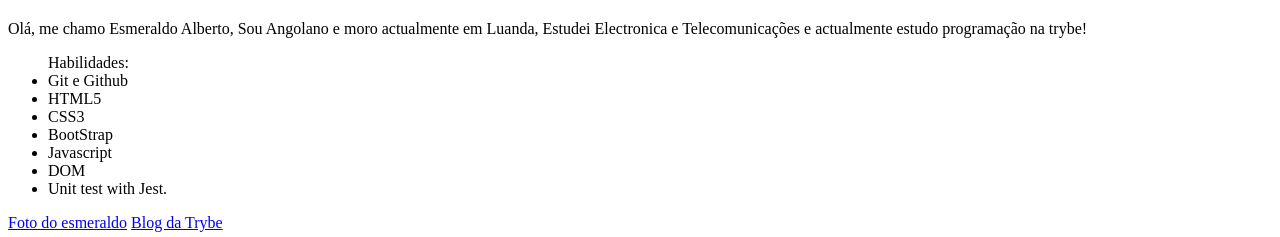
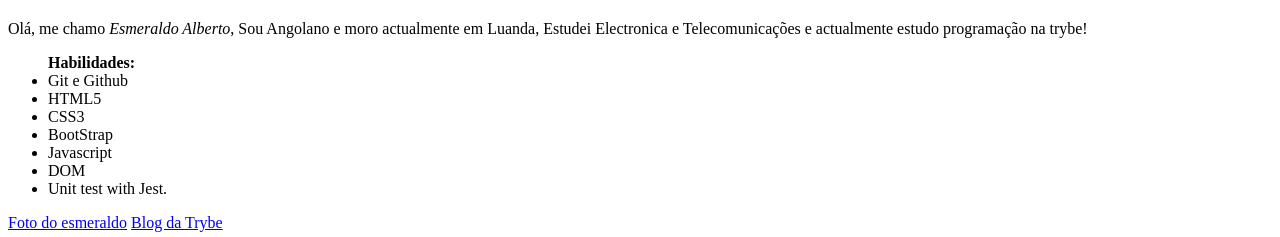
Before and after one commit to esmeraldo17/esmeraldo17.github.io, a plain HTML site: page Portfolio/index.html in a window 1280 px wide. Shown: the part 1330-1567 px from the top of the page. Drawn offline with Linux system fonts and the light colour scheme.

Commit message:
adicionando italico e negritando algumas partes

```diff
--- a/Portfolio/index.html
+++ b/Portfolio/index.html
@@ -9,10 +9,10 @@
 <body>
     <p>Nome: Esmeraldo Edson Goma Alberto</p>
     <img src="img/esme.jpg" alt="foto-do-esmeraldo" id="foto">
-    <p>Olá, me chamo Esmeraldo Alberto, Sou Angolano e moro actualmente em Luanda,
+    <p>Olá, me chamo <em>Esmeraldo Alberto</em>, Sou Angolano e moro actualmente em Luanda,
          Estudei Electronica e Telecomunicações e actualmente estudo programação na trybe!</p>
     <ul>
-        Habilidades:
+        <strong>Habilidades:</strong>
         <li>Git e Github</li>
         <li>HTML5</li>
         <li>CSS3</li>
```
